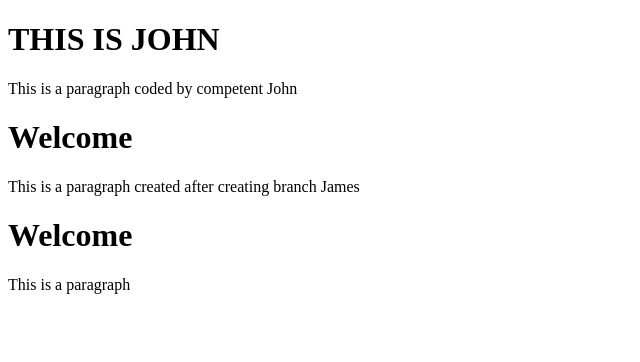
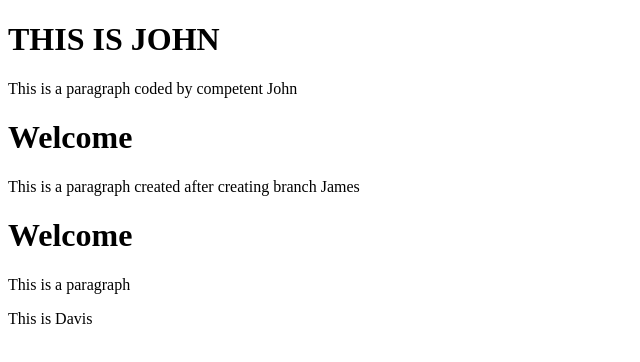
Before and after one commit to JohnKamau79/Team-John, a plain HTML site: page index.html in a window 1280 px wide. Shown: the whole page, without its empty margins (0-640 px from the left). Drawn offline with Linux system fonts and the light colour scheme.

Commit message:
added a new paragraph

```diff
--- a/index.html
+++ b/index.html
@@ -18,6 +18,7 @@
     </p>
     <h1>Welcome</h1>
     <p>This is a paragraph</p>
+    <p>This is Davis</p>
 
 </body>
 </html>
```
